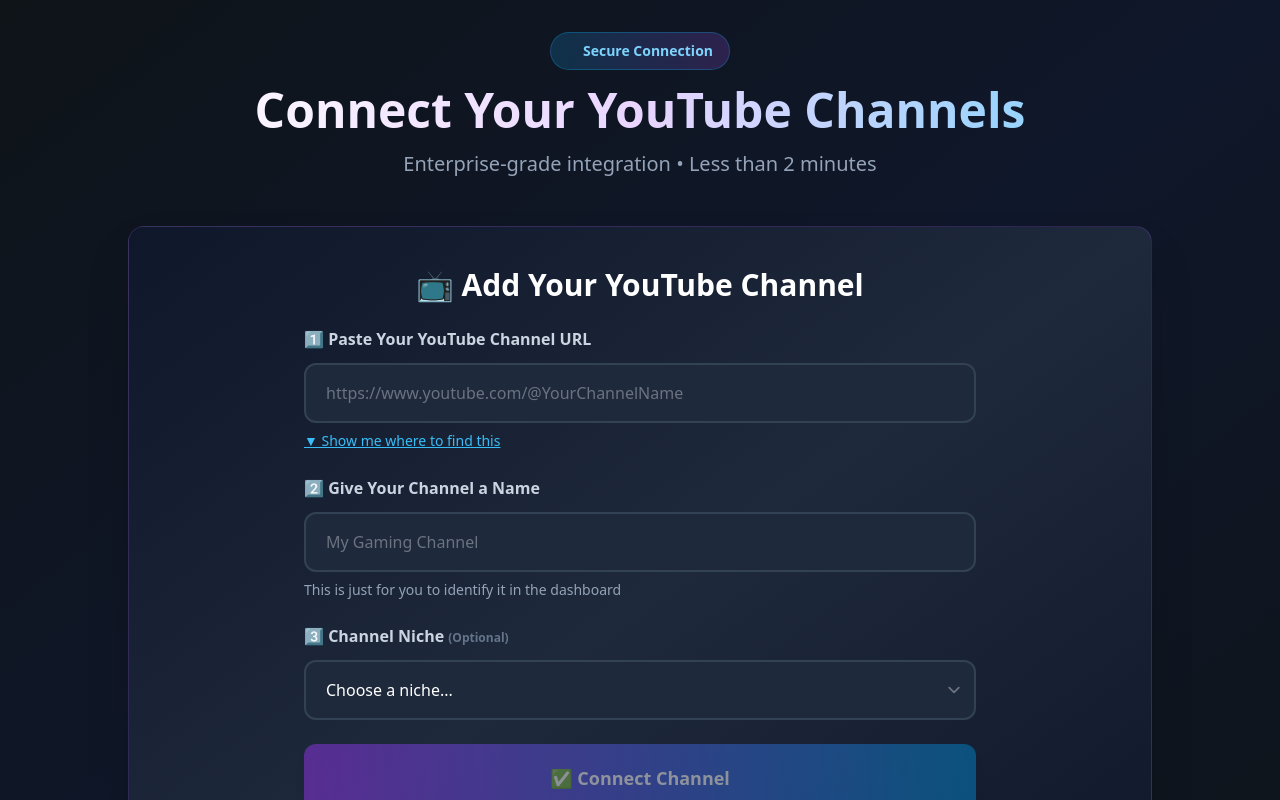
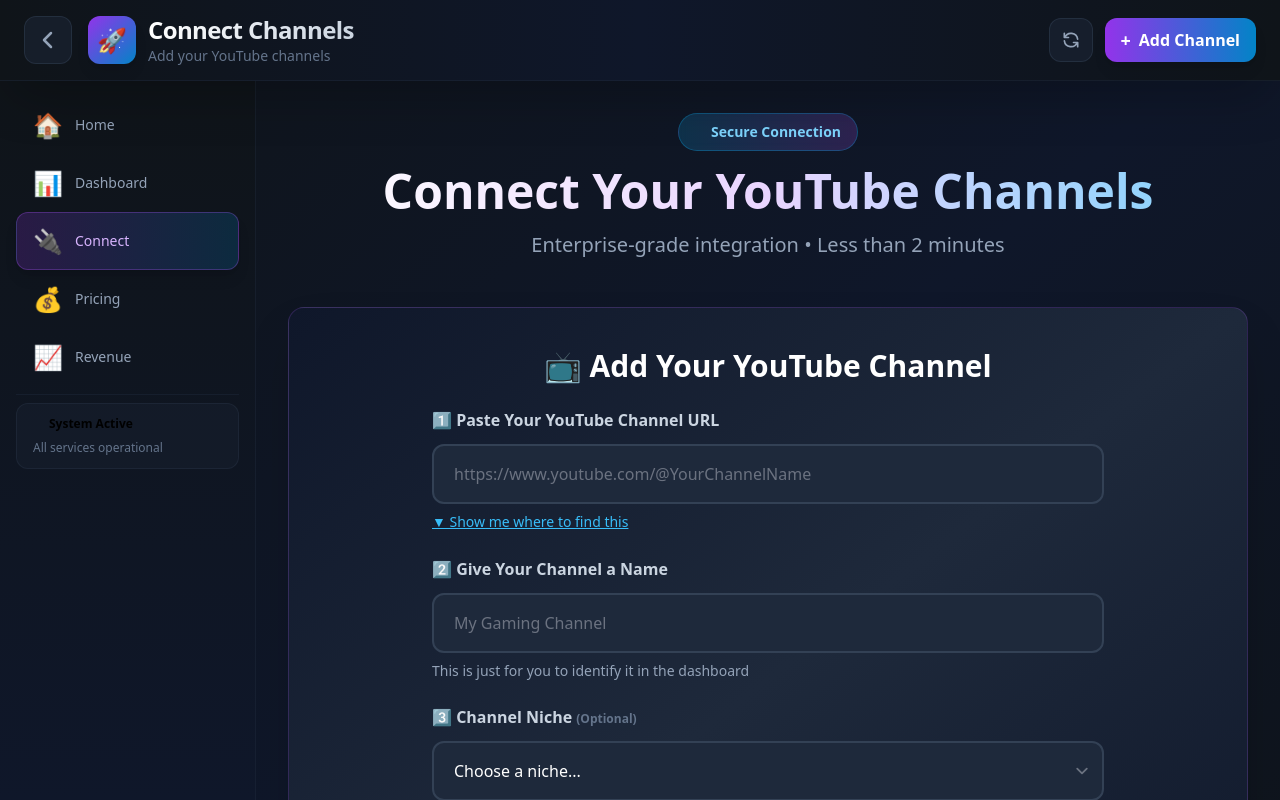
Before and after one commit to Uncle-T36/Sixfold-systems-ai-youtube-agency, a Next.js app: page /connect in a window 1280 px wide. Shown: the top 800 px of the page. Built offline with nearby package versions, Linux system fonts and the light colour scheme.

Commit message:
Desktop app UX: Navigation bar, back buttons, sidebar, mobile nav

```diff
--- /dev/null
+++ b/components/AppNavigation.tsx
@@ -0,0 +1,155 @@
+import React from 'react';
+import { useRouter } from 'next/router';
+import Link from 'next/link';
+
+interface AppNavigationProps {
+  title: string;
+  showBack?: boolean;
+  currentPage?: string;
+}
+
+export default function AppNavigation({ title, showBack = true, currentPage }: AppNavigationProps) {
+  const router = useRouter();
+
+  const handleBack = () => {
+    router.back();
+  };
+
+  const navItems = [
+    { name: 'Home', path: '/', icon: '🏠' },
+    { name: 'Dashboard', path: '/dashboard', icon: '📊' },
+    { name: 'Connect', path: '/connect', icon: '🔌' },
+    { name: 'Pricing', path: '/pricing', icon: '💰' },
+    { name: 'Revenue', path: '/revenue', icon: '📈' },
+  ];
+
+  return (
+    <>
+      {/* Top Navigation Bar - Desktop App Style */}
+      <div className="sticky top-0 z-50 bg-gradient-to-r from-slate-950 via-slate-900 to-slate-950 border-b border-slate-800/50 shadow-2xl backdrop-blur-xl">
+        <div className="container mx-auto px-4 sm:px-6">
+          <div className="flex items-center justify-between h-16 sm:h-20">
+            {/* Left: Back Button & Title */}
+            <div className="flex items-center space-x-3 sm:space-x-4 flex-1">
+              {showBack && (
+                <button
+                  onClick={handleBack}
+                  className="group flex items-center justify-center w-10 h-10 sm:w-12 sm:h-12 rounded-xl bg-slate-800/50 hover:bg-slate-700/50 border border-slate-700/50 hover:border-primary-500/50 transition-all duration-200 hover:scale-105 active:scale-95"
+                  aria-label="Go back"
+                >
+                  <svg
+                    className="w-5 h-5 sm:w-6 sm:h-6 text-slate-400 group-hover:text-primary-400 transition-colors"
+                    fill="none"
+                    viewBox="0 0 24 24"
+                    stroke="currentColor"
+                  >
+                    <path strokeLinecap="round" strokeLinejoin="round" strokeWidth={2.5} d="M15 19l-7-7 7-7" />
+                  </svg>
+                </button>
+              )}
+
+              <div className="flex items-center space-x-3">
+                <div className="hidden sm:flex items-center justify-center w-12 h-12 rounded-xl bg-gradient-to-br from-luxury-600 to-primary-600 shadow-lg">
+                  <span className="text-2xl">🚀</span>
+                </div>
+                <div>
+                  <h1 className="text-lg sm:text-xl lg:text-2xl font-bold text-transparent bg-clip-text bg-gradient-to-r from-white to-slate-300 tracking-tight">
+                    {title}
+                  </h1>
+                  {currentPage && (
+                    <p className="text-xs sm:text-sm text-slate-500 hidden sm:block">
+                      {currentPage}
+                    </p>
+                  )}
+                </div>
+              </div>
+            </div>
+
+            {/* Right: Quick Actions */}
+            <div className="flex items-center space-x-2 sm:space-x-3">
+              <button
+                onClick={() => window.location.reload()}
+                className="flex items-center justify-center w-10 h-10 sm:w-11 sm:h-11 rounded-xl bg-slate-800/50 hover:bg-slate-700/50 border border-slate-700/50 hover:border-success-500/50 transition-all duration-200 hover:scale-105 active:scale-95"
+                aria-label="Refresh"
+              >
+                <svg
+                  className="w-5 h-5 text-slate-400 hover:text-success-400"
+                  fill="none"
+                  viewBox="0 0 24 24"
+                  stroke="currentColor"
+                >
+                  <path strokeLinecap="round" strokeLinejoin="round" strokeWidth={2} d="M4 4v5h.582m15.356 2A8.001 8.001 0 004.582 9m0 0H9m11 11v-5h-.581m0 0a8.003 8.003 0 01-15.357-2m15.357 2H15" />
+                </svg>
+              </button>
+
+              <Link href="/connect">
+                <button className="hidden sm:flex items-center space-x-2 px-4 py-2 rounded-xl bg-gradient-to-r from-luxury-600 to-primary-600 hover:from-luxury-700 hover:to-primary-700 text-white font-semibold shadow-lg hover:shadow-xl transition-all duration-200 hover:scale-105 active:scale-95">
+                  <span className="text-lg">+</span>
+                  <span className="hidden lg:inline">Add Channel</span>
+                </button>
+              </Link>
+            </div>
+          </div>
+        </div>
+
+        {/* Bottom Navigation - Mobile App Style */}
+        <div className="sm:hidden border-t border-slate-800/50 bg-slate-950/95 backdrop-blur-xl">
+          <div className="flex items-center justify-around px-2 py-2">
+            {navItems.map((item) => {
+              const isActive = router.pathname === item.path;
+              return (
+                <Link key={item.path} href={item.path}>
+                  <button
+                    className={`flex flex-col items-center justify-center space-y-1 px-3 py-2 rounded-xl transition-all duration-200 ${
+                      isActive
+                        ? 'bg-luxury-600/20 text-luxury-300'
+                        : 'text-slate-500 hover:text-slate-300 hover:bg-slate-800/50'
+                    }`}
+                  >
+                    <span className="text-xl">{item.icon}</span>
+                    <span className="text-xs font-medium">{item.name}</span>
+                  </button>
+                </Link>
+              );
+            })}
+          </div>
+        </div>
+      </div>
+
+      {/* Desktop Sidebar Navigation */}
+      <div className="hidden sm:block fixed left-0 top-20 bottom-0 w-20 lg:w-64 bg-gradient-to-b from-slate-950 to-slate-900 border-r border-slate-800/50 overflow-y-auto z-40">
+        <div className="p-3 lg:p-4 space-y-2">
+          {navItems.map((item) => {
+            const isActive = router.pathname === item.path;
+            return (
+              <Link key={item.path} href={item.path}>
+                <button
+                  className={`w-full flex items-center space-x-3 px-3 lg:px-4 py-3 rounded-xl font-medium transition-all duration-200 ${
+                    isActive
+                      ? 'bg-gradient-to-r from-luxury-600/20 to-primary-600/20 text-luxury-300 border border-luxury-500/30 shadow-lg'
+                      : 'text-slate-400 hover:text-white hover:bg-slate-800/50 border border-transparent hover:border-slate-700/50'
+                  }`}
+                >
+                  <span className="text-2xl">{item.icon}</span>
+                  <span className="hidden lg:block text-sm">{item.name}</span>
+                </button>
+              </Link>
+            );
+          })}
+
+          {/* Divider */}
+          <div className="my-4 border-t border-slate-800/50"></div>
+
+          {/* Status Indicator */}
+          <div className="hidden lg:block px-4 py-3 rounded-xl bg-slate-800/30 border border-slate-700/30">
+            <div className="flex items-center space-x-2 mb-2">
+              <div className="w-2 h-2 bg-success-400 rounded-full animate-pulse"></div>
+              <span className="text-xs font-semibold text-success-400">System Active</span>
+            </div>
+            <p className="text-xs text-slate-500">All services operational</p>
+          </div>
+        </div>
+      </div>
+    </>
+  );
+}
--- a/components/InteractiveDashboard.tsx
+++ b/components/InteractiveDashboard.tsx
@@ -207,7 +207,7 @@
   }
 
   return (
-    <div className="min-h-screen bg-gradient-to-br from-slate-950 via-slate-900 to-slate-950">
+    <div className="min-h-screen">
       {/* Notifications */}
       <div className="fixed top-4 right-4 z-50 space-y-2">
         <AnimatePresence>
--- a/pages/connect.tsx
+++ b/pages/connect.tsx
@@ -1,5 +1,6 @@
-import React, { useState } from 'react';
-import { motion } from 'framer-motion';
+import React, { useState, useEffect } from 'react';
+import { motion, AnimatePresence } from 'framer-motion';
+import AppNavigation from '../components/AppNavigation';
 
 interface ConnectedChannel {
   id: string;
@@ -9,6 +10,11 @@
 }
 
 export default function EasyChannelConnection() {
+  // Load existing channels from localStorage
+  useEffect(() => {
+    const existing = JSON.parse(localStorage.getItem('youtube_channels') || '[]');
+    setConnectedChannels(existing);
+  }, []);
   const [connecting, setConnecting] = useState(false);
   const [channelUrl, setChannelUrl] = useState('');
   const [channelName, setChannelName] = useState('');
@@ -98,8 +104,11 @@
   };
 
   return (
-    <div className="min-h-screen bg-gradient-to-br from-slate-950 via-slate-900 to-slate-950 p-4 sm:p-6 lg:p-8">
-      <div className="max-w-5xl mx-auto">
+    <div className="min-h-screen bg-gradient-to-br from-slate-950 via-slate-900 to-slate-950">
+      <AppNavigation title="Connect Channels" currentPage="Add your YouTube channels" />
+
+      <div className="sm:ml-20 lg:ml-64 p-4 sm:p-6 lg:p-8">
+        <div className="max-w-5xl mx-auto">
         {/* Header */}
         <motion.div
           initial={{ opacity: 0, y: -20 }}
@@ -309,6 +318,7 @@
             </button>
           </motion.div>
         )}
+        </div>
       </div>
     </div>
   );
--- a/pages/dashboard.tsx
+++ b/pages/dashboard.tsx
@@ -1,6 +1,14 @@
 import React from 'react';
 import InteractiveDashboard from '../components/InteractiveDashboard';
+import AppNavigation from '../components/AppNavigation';
 
 export default function Dashboard() {
-  return <InteractiveDashboard />;
+  return (
+    <div className="min-h-screen bg-gradient-to-br from-slate-950 via-slate-900 to-slate-950">
+      <AppNavigation title="Dashboard" currentPage="Multi-Channel Command Center" showBack={false} />
+      <div className="sm:ml-20 lg:ml-64">
+        <InteractiveDashboard />
+      </div>
+    </div>
+  );
 }
--- a/pages/index.tsx
+++ b/pages/index.tsx
@@ -2,13 +2,16 @@
 import React, { useEffect } from 'react';
 import { useRouter } from 'next/router';
 import Link from 'next/link';
+import AppNavigation from '../components/AppNavigation';
 
 export default function Home() {
   const router = useRouter();
 
   return (
-    <div className="min-h-screen bg-gradient-to-br from-slate-950 via-slate-900 to-slate-950 flex items-center justify-center p-4 sm:p-6 lg:p-8">
-      <div className="max-w-7xl w-full animate-fade-in">
+    <div className="min-h-screen bg-gradient-to-br from-slate-950 via-slate-900 to-slate-950">
+      <AppNavigation title="AI YouTube Agency" showBack={false} />
+      <div className="sm:ml-20 lg:ml-64 flex items-center justify-center min-h-[calc(100vh-5rem)] p-4 sm:p-6 lg:p-8">
+        <div className="max-w-7xl w-full animate-fade-in">
         {/* Hero Section */}
         <div className="text-center mb-12 sm:mb-16">
           <div className="inline-flex items-center justify-center space-x-3 mb-6 bg-gradient-to-r from-luxury-500/20 to-primary-500/20 backdrop-blur-sm border border-luxury-500/30 rounded-full px-6 py-2">
@@ -125,6 +128,7 @@
             <span className="font-semibold text-sm sm:text-base tracking-wide">Production System Active</span>
           </div>
         </div>
+        </div>
       </div>
     </div>
   );
```
